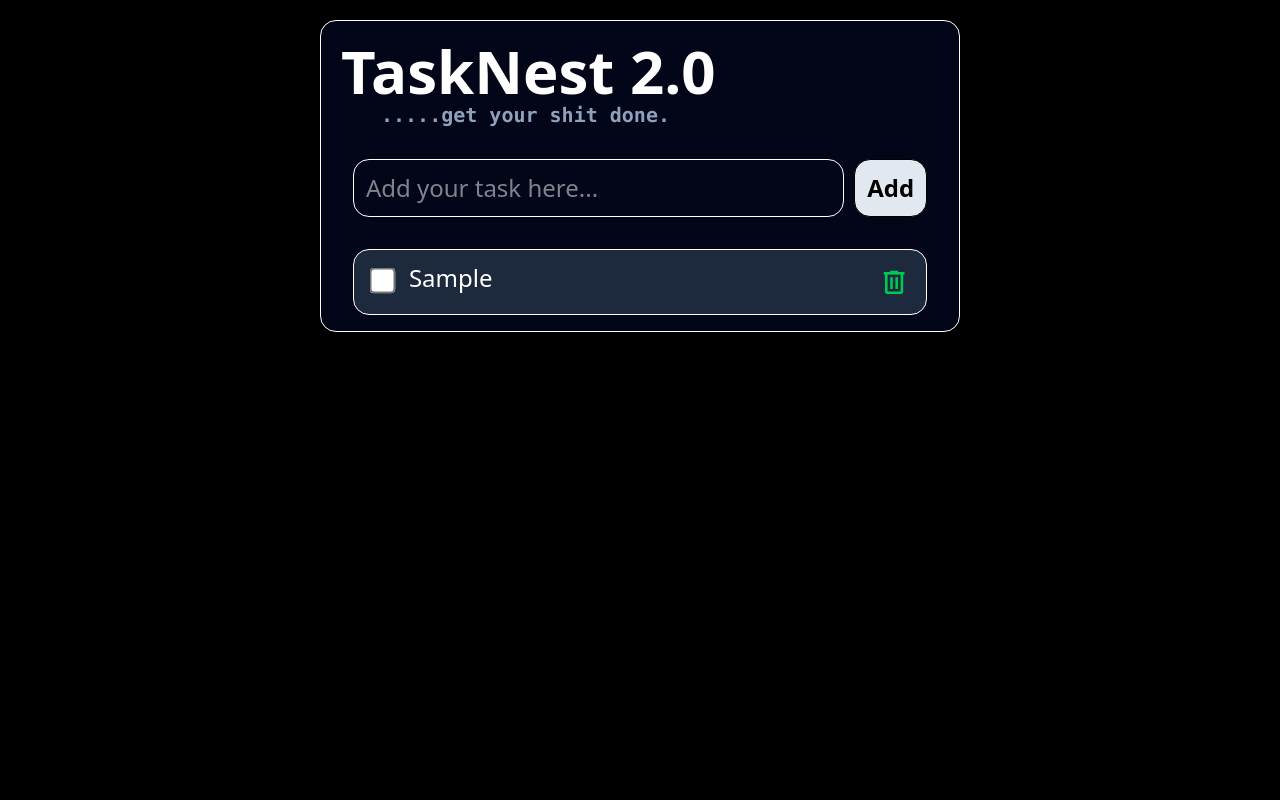
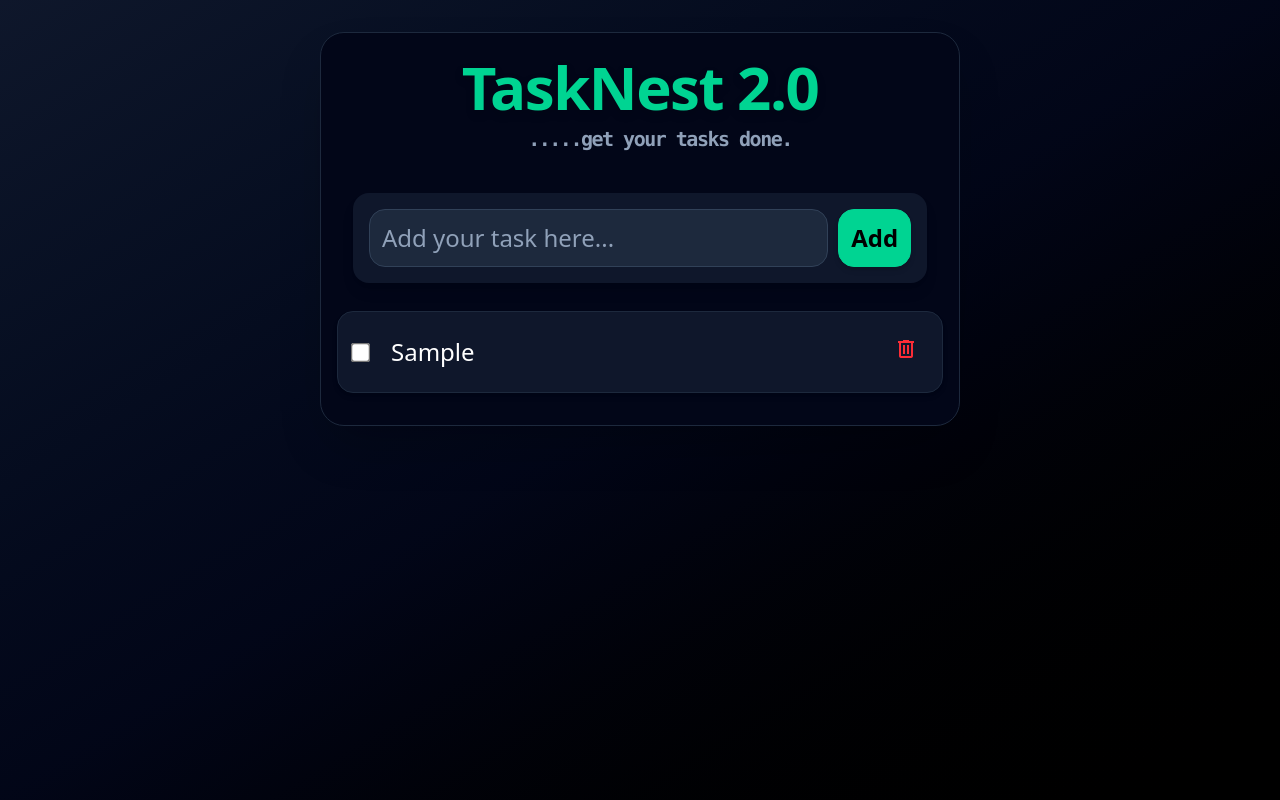
Before and after one commit to PrabhjotSinghUbhi/TaskNest, a website: page index.html in a window 1280 px wide. Both pictures are taken after typing "Sample" into the empty fields and a click on the button "Add". Drawn offline with nearby package versions, Linux system fonts and the light colour scheme.

Commit message:
many bugs still persist.

```diff
--- a/index.html
+++ b/index.html
@@ -8,42 +8,41 @@
     <link rel="stylesheet"
         href="https://fonts.googleapis.com/css2?family=Material+Symbols+Outlined:opsz,wght,FILL,GRAD@24,400,0,0&icon_names=delete" />
     <link rel="stylesheet" href="dist/output.css">
-    <script defer src="js/script.js"></script>
 </head>
 
 <body>
-    <section class="min-h-screen min-w-screen  bg-black text-white flex justify-center overflow-hidden">
-        <div id="container" class="w-[90%] sm:w-2/3 border mt-5 bg-slate-950 h-fit pb-4 rounded-2xl lg:w-[50%]">
+    <section class="min-h-screen min-w-screen bg-gradient-to-br from-slate-900 via-slate-950 to-black text-white flex justify-center items-start overflow-hidden">
+        <div id="container" class="w-[95%] sm:w-2/3 border border-slate-800 mt-8 bg-slate-950 h-fit pb-8 rounded-3xl shadow-2xl lg:w-[50%]">
 
             <!-- heading  -->
-            <div id="heading" class="text-4xl sm:text-6xl font-bold p-5">
-                TaskNest 2.0
-                <div class="text-xl text-slate-400 sm:ml-10 font-mono">.....get your shit done.</div>
+            <div id="heading" class="text-4xl sm:text-6xl font-bold p-6 text-center tracking-tight">
+                <span class="text-emerald-400 drop-shadow-lg">TaskNest 2.0</span>
+                <div class="text-xl text-slate-400 sm:ml-10 font-mono mt-2">.....get your tasks done.</div>
             </div>
 
             <!-- input and add button  -->
             <div id="inputTask"
-                class="sm:flex sm:align-middle sm:justify-center mx-2.5 mt-2.5 rounded-2xl sm:w-[90%] sm:mx-auto">
+                class="sm:flex sm:align-middle sm:justify-center mx-4 mt-4 rounded-2xl sm:w-[90%] sm:mx-auto bg-slate-900 shadow-lg p-4">
 
-                <div id="inputDiv" class="rounded-2xl w-full text-white border">
+                <div id="inputDiv" class="rounded-2xl w-full text-white border border-slate-700 bg-slate-800">
                     <input type="text" name="inputBar" id="inputBar" placeholder="Add your task here..."
-                        autocomplete="off" class=" p-3 w-full sm:text-2xl focus:outline-none sm:align-middle">
+                        autocomplete="off"
+                        class="p-3 w-full sm:text-2xl focus:outline-none sm:align-middle bg-transparent placeholder:text-slate-400" />
                 </div>
 
-                <div id="addBtn"
-                    class="w-full sm:w-fit border rounded-2xl text-black bg-slate-200 font-bold text-center sm:text-2xl mt-3 sm:ml-2.5 sm:mt-0 cursor-pointer hover:bg-white transition p-3">
-                    <button class="cursor-pointer">Add</button>
+                <div
+                    class="w-full sm:w-fit border border-emerald-400 rounded-2xl text-black bg-emerald-400 font-bold text-center sm:text-2xl mt-3 sm:ml-2.5 sm:mt-0 cursor-pointer hover:bg-emerald-300 transition p-3 shadow-md hover:scale-105 active:scale-95">
+                    <button id="addBtn" class="cursor-pointer w-full">Add</button>
                 </div>
             </div>
 
             <!-- taskContainer -->
-            <div id="taskContainer" class="sm:text-2xl pt-5 ">
-
+            <div id="taskContainer" class="sm:text-2xl pt-5 space-y-4 px-4">
                 <!-- task 1 -->
-
-
             </div>
+        </div>
     </section>
+    <script src="js/script.js"></script>
 </body>
 
 </html>
--- a/js/script.js
+++ b/js/script.js
@@ -1,51 +1,93 @@
-const emptyTask = `
-<div id="Empty" class="border border-white w-[90%] mx-auto rounded-2xl text-center py-10 text-2xl font-mono text-slate-500">
-                   😔 No tasks yet!
-</div>
-`
-
 const addBtn = document.getElementById('addBtn')
 const inputBar = document.getElementById('inputBar')
 const container = document.getElementById('taskContainer')
-const deletebtn = document.getElementById('deleteBtn')
-const checkboxes = document.querySelectorAll('input[type="checkbox]"')
 
-function addTask() {
+// Helper Function to get Tasks.
+function getTaskFromLocalStorage() {
+    const tasks = localStorage.getItem('tasks');
+    return tasks ? JSON.parse(tasks) : []
+}
 
-    if (inputBar.value !== '') {
-        let task = document.createElement('div')
-        task.innerHTML = `
-<div class="border mx-auto w-[90%] mt-3 rounded-2xl p-3 bg-slate-800">
-                    <div class="flex justify-end  align-middle">
-                        <div>
-                            <input type="checkbox" name="checkTask" id="checkTask"
-                                class=" scale-150 ml-2.5 sm:scale-200 accent-emerald-500 mt-1.5 ">
-                        </div>
-                        <div class=" grow ml-5">
-                            ${inputBar.value}
-                        </div>
-                        <div>
-                            <span id = "deleteBtn" class="material-symbols-outlined sm:scale-130 cursor-pointer text-green-500 sm:p-2">
-                                delete
-                            </span>
-                        </div>
-                    </div>
-                </div>
+// Helper Function to save Tasks.
+function saveTasksInLocalStorage(tasks) {
+    localStorage.setItem('tasks', JSON.stringify(tasks))
+}
 
-            </div>
-
-`
-
-        container.appendChild(task)
-        inputBar.value = ''
+// Add Task Function
+function addTask(e) {
+    if (e) e.preventDefault(); // Prevent form submission or button default
+    if (!inputBar) return;
+    if (inputBar.value.trim() !== '') {
+        const tasks = getTaskFromLocalStorage();
+        tasks.push({
+            text: inputBar.value,
+            completed: false
+        });
+        saveTasksInLocalStorage(tasks);
+        renderTasks();
+        inputBar.value = '';
     }
 }
 
+// Render Task List
+function renderTasks() {
+    container.innerHTML = ''
+    const tasks = getTaskFromLocalStorage();
+    tasks.forEach((task, index) => {
+        const taskDiv = document.createElement('div')
+        taskDiv.innerHTML = `
+        <div class="taskMerger border border-slate-800 mx-auto w-full mt-2 rounded-2xl p-4 bg-slate-900 shadow-md hover:shadow-emerald-500/20 transition group">
+            <div class="mergeTask flex items-center justify-between">
+                <input type="checkbox" name="checkTask"
+                    class="scale-150 accent-emerald-500 transition-all duration-200 mr-4" ${task.completed ? 'checked' : ''} data-index="${index}" />
+                <div class="inputValue grow ml-2 text-lg sm:text-2xl transition-all duration-200 ${task.completed ? 'text-gray-500 line-through' : ''}">
+                    ${task.text}
+                </div>
+                <button class="deleteBtn ml-4 rounded-full p-2 hover:bg-red-500/20 transition" data-index="${index}">
+                    <span class="material-symbols-outlined text-red-500 text-3xl cursor-pointer transition hover:text-red-400 active:scale-90 select-none">
+                        delete
+                    </span>
+                </button>
+            </div>
+        </div>
+        `;
+        container.appendChild(taskDiv)
+    })
+}
+
+// Add task on button click
+if (addBtn) {
+    addBtn.addEventListener('click', addTask);
+}
+
+// Add task on pressing Enter key
+inputBar.addEventListener('keypress', (e) => {
+    if (e.key === "Enter") {
+        addTask()
+    }
+})
+
+// Handle checkbox (task complete)
 container.addEventListener('change', (e) => {
-    if (e.target && e.target.type === "checkbox") {
-        const taskTextDiv = e.target.closest('.flex').querySelector('.grow');
-        taskTextDiv.classList.toggle('line-through', e.target.checked);
+    if (e.target.type === "checkbox") {
+        const index = e.target.getAttribute('data-index')
+        const tasks = getTaskFromLocalStorage()
+        tasks[index].completed = e.target.checked;
+        saveTasksInLocalStorage(tasks)
+        renderTasks()
     }
 });
 
-addBtn.addEventListener('click', addTask)
+// Handle delete button
+container.addEventListener('click', (e) => {
+    if (e.target.closest('.deleteBtn')) {
+        const index = e.target.closest('.deleteBtn').getAttribute('data-index')
+        const tasks = getTaskFromLocalStorage();
+        tasks.splice(index, 1)
+        saveTasksInLocalStorage(tasks)
+        renderTasks() // Re-render after deletion
+    }
+})
+
+// Initial render on page load
+renderTasks()
--- a/package.json
+++ b/package.json
@@ -9,7 +9,8 @@
   "description": "",
   "main": "index.js",
   "scripts": {
-    "test": "echo \"Error: no test specified\" && exit 1"
+    "test": "echo \"Error: no test specified\" && exit 1",
+    "tailwind": "npx tailwindcss -i src/input.css -o dist/output.css --watch"
   },
   "keywords": [],
   "author": "",
```
Also changed, not shown: dist/output.css.
